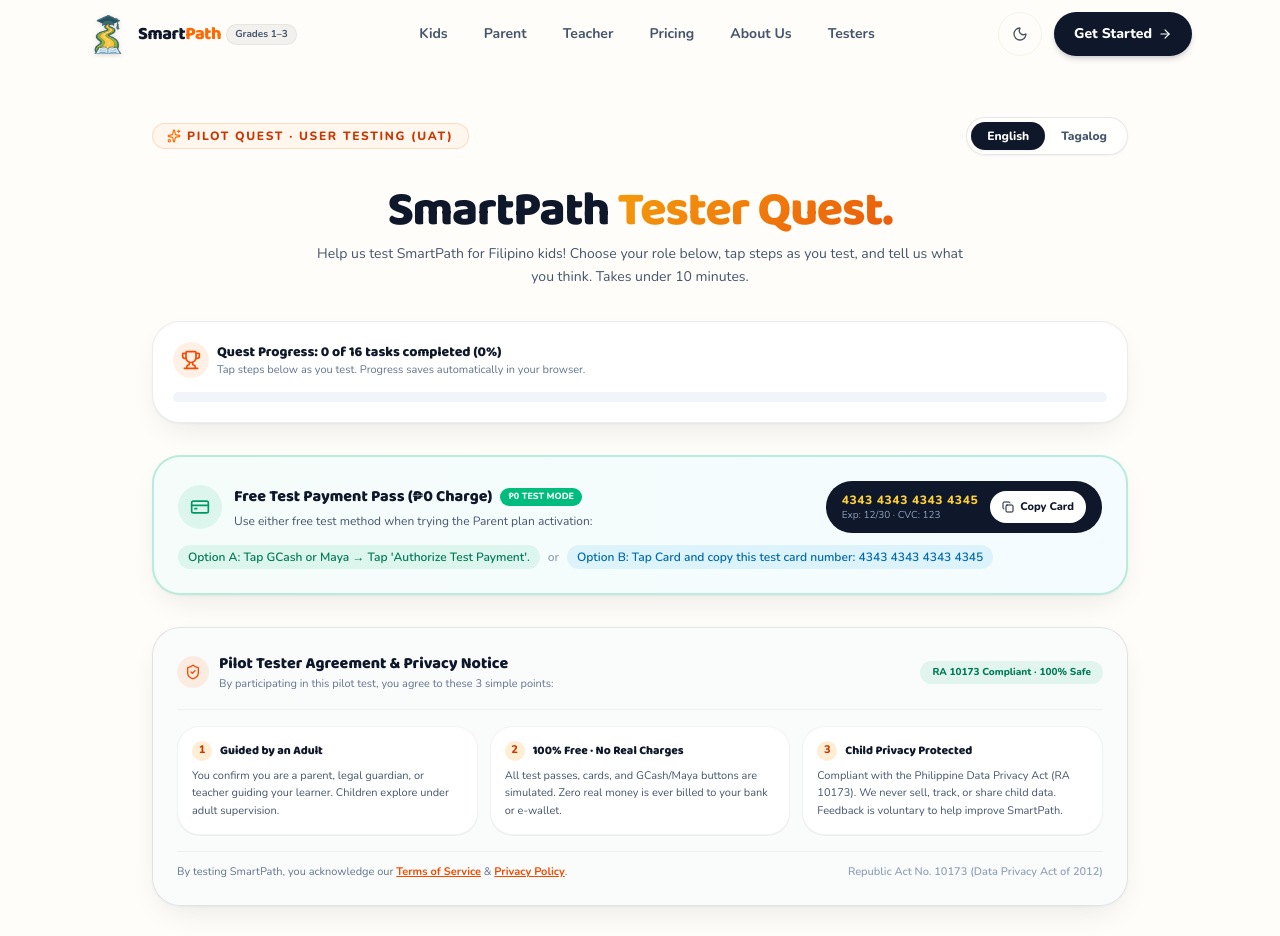
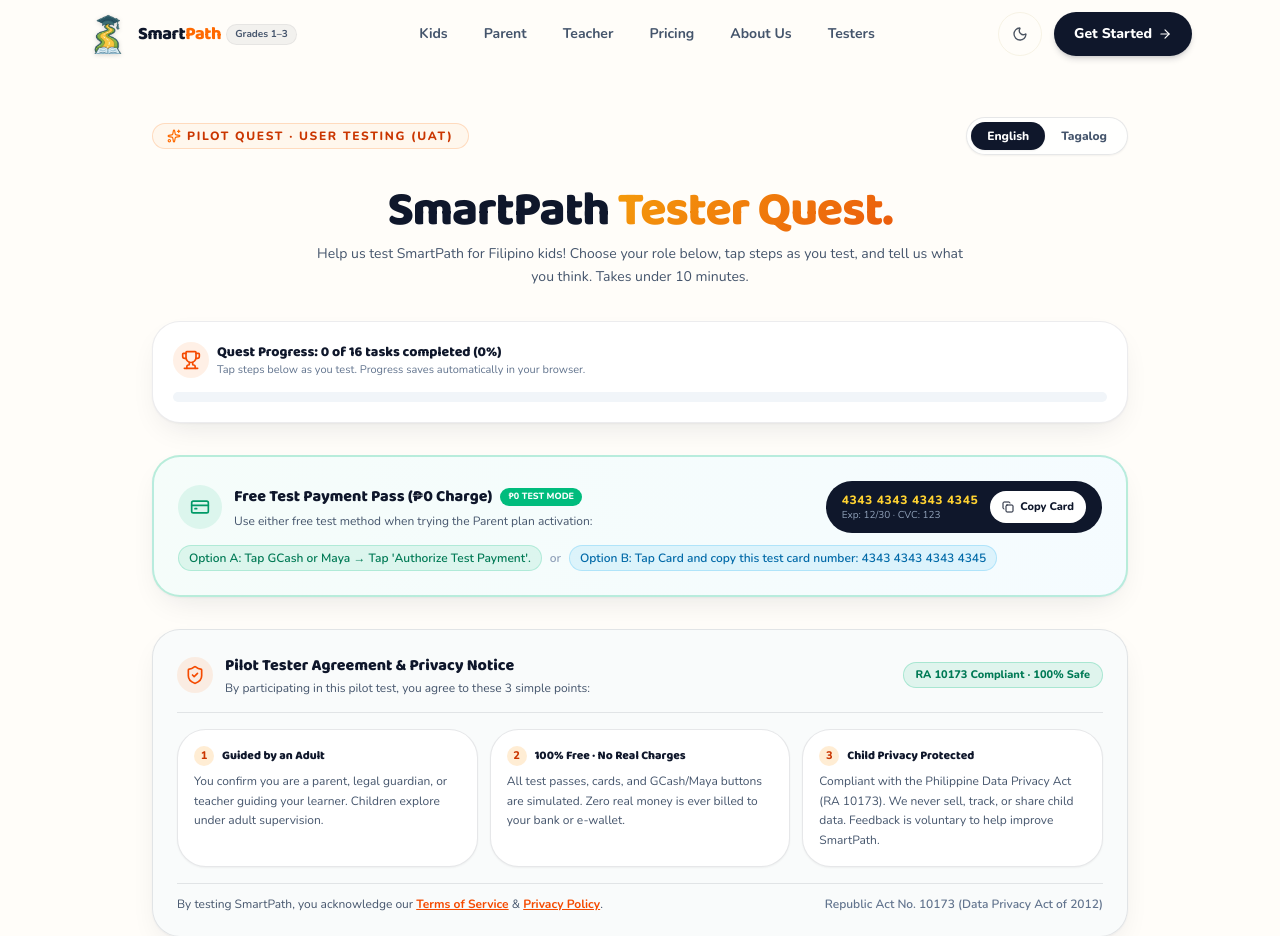
Before and after one commit to smartpathtutordev/smartpathtutorwebsite, a Next.js app: page /testers in a window 1280 px wide. Shown: the top 936 px of the page. Built offline with nearby package versions, Linux system fonts and the light colour scheme.

Commit message:
fix(theme): fix dark mode contrast and styling across tester agreement, about, legal, and bento

```diff
--- a/src/app/about/page.tsx
+++ b/src/app/about/page.tsx
@@ -332,7 +332,7 @@ export default function AboutPage() {
 
                       {/* What happens at school / home */}
                       <div className="mt-4">
-                        <span className="text-[11px] font-bold text-slate-500 uppercase tracking-wider block">
+                        <span className="text-[11px] font-bold text-slate-500 dark:text-slate-400 uppercase tracking-wider block">
                           At School &amp; Homework:
                         </span>
                         <p className="mt-1 text-xs leading-relaxed text-slate-700 dark:text-slate-200">
--- a/src/components/site/bento-features.tsx
+++ b/src/components/site/bento-features.tsx
@@ -80,7 +80,7 @@ export function BentoFeatures() {
                     <span className="grid h-7 w-7 place-items-center rounded-full bg-orange-100 text-orange-700 font-bold text-xs">M</span>
                     <div>
                       <p className="font-bold text-slate-900 dark:text-white text-xs">Maya · Grade 2</p>
-                      <p className="text-[10px] text-slate-500">Today&apos;s Path: 3/4 Quests Done</p>
+                      <p className="text-[10px] text-slate-500 dark:text-slate-400">Today&apos;s Path: 3/4 Quests Done</p>
                     </div>
                   </div>
                   <span className="text-emerald-600 font-bold flex items-center gap-1 text-xs">
@@ -92,7 +92,7 @@ export function BentoFeatures() {
                     <span className="grid h-7 w-7 place-items-center rounded-full bg-blue-100 text-blue-700 font-bold text-xs">L</span>
                     <div>
                       <p className="font-bold text-slate-900 dark:text-white text-xs">Lucas · Grade 1</p>
-                      <p className="text-[10px] text-slate-500">Reading Booster: Phonics Blends</p>
+                      <p className="text-[10px] text-slate-500 dark:text-slate-400">Reading Booster: Phonics Blends</p>
                     </div>
                   </div>
                   <span className="text-blue-600 font-bold flex items-center gap-1 text-xs">
--- a/src/components/site/testers-guide.tsx
+++ b/src/components/site/testers-guide.tsx
@@ -580,7 +580,7 @@ export function TestersGuide() {
       </div>
 
       {/* Free Test Payment Pass (Prominent, zero real money) */}
-      <section className="card-premium border-2 border-emerald-500/25 bg-gradient-to-r from-emerald-500/[0.04] to-sky-500/[0.04] p-5 sm:p-6">
+      <section className="card-premium border-2 border-emerald-500/25 bg-gradient-to-r from-emerald-500/[0.04] to-sky-500/[0.04] p-5 sm:p-6 dark:bg-slate-900">
         <div className="flex flex-col gap-4 sm:flex-row sm:items-center sm:justify-between">
           <div className="flex items-start gap-3">
             <span className="grid h-11 w-11 shrink-0 place-items-center rounded-2xl bg-emerald-500/10 text-emerald-600 dark:bg-emerald-500/20 dark:text-emerald-300">
@@ -602,7 +602,7 @@ export function TestersGuide() {
           </div>
 
           {/* Copyable Card Box */}
-          <div className="flex items-center gap-3 rounded-2xl bg-slate-900 px-4 py-2.5 text-white dark:bg-slate-800">
+          <div className="flex items-center gap-3 rounded-2xl bg-slate-900 px-4 py-2.5 text-white dark:border dark:border-white/10 dark:bg-slate-800">
             <div>
               <p className="font-mono text-xs font-extrabold tracking-wider text-amber-300">
                 {TEST_CARD}
@@ -612,7 +612,7 @@ export function TestersGuide() {
             <button
               type="button"
               onClick={copyCard}
-              className="inline-flex h-8 items-center gap-1.5 rounded-full bg-white px-3 text-[11px] font-extrabold text-slate-900 transition hover:bg-amber-100"
+              className="inline-flex h-8 items-center gap-1.5 rounded-full bg-white px-3 text-[11px] font-extrabold text-slate-900 transition hover:bg-amber-100 dark:bg-slate-100 dark:text-slate-900 dark:hover:bg-white"
             >
               {copiedCard ? (
                 <>
@@ -630,33 +630,33 @@ export function TestersGuide() {
         </div>
 
         <div className="mt-3 flex flex-wrap items-center gap-2 text-xs font-semibold text-slate-600 dark:text-slate-300">
-          <span className="rounded-lg bg-emerald-500/10 px-2.5 py-1 text-emerald-700 dark:text-emerald-300">
+          <span className="rounded-lg border border-emerald-500/20 bg-emerald-500/10 px-2.5 py-1 text-emerald-700 dark:border-emerald-500/30 dark:bg-emerald-500/15 dark:text-emerald-300">
             {t.gcashOpt}
           </span>
-          <span className="text-slate-400">or</span>
-          <span className="rounded-lg bg-sky-500/10 px-2.5 py-1 text-sky-700 dark:text-sky-300">
+          <span className="text-slate-400 dark:text-slate-500">or</span>
+          <span className="rounded-lg border border-sky-500/20 bg-sky-500/10 px-2.5 py-1 text-sky-700 dark:border-sky-500/30 dark:bg-sky-500/15 dark:text-sky-300">
             {t.cardOpt} {TEST_CARD}
           </span>
         </div>
       </section>
 
       {/* Pilot Tester Agreement & Privacy Notice */}
-      <section className="card-premium border border-slate-900/10 bg-slate-50/70 p-5 sm:p-6 dark:border-white/10 dark:bg-slate-850">
-        <div className="flex flex-col gap-2 sm:flex-row sm:items-center sm:justify-between border-b border-slate-900/5 pb-4 dark:border-white/10">
-          <div className="flex items-center gap-2.5">
-            <span className="grid h-8 w-8 place-items-center rounded-xl bg-orange-500/10 text-orange-600 dark:bg-orange-400/15 dark:text-orange-300">
-              <ShieldCheck className="h-4 w-4" />
+      <section className="card-premium border border-slate-900/10 bg-slate-50/80 p-5 sm:p-6 dark:border-white/10 dark:bg-slate-900">
+        <div className="flex flex-col gap-2 sm:flex-row sm:items-center sm:justify-between border-b border-slate-900/10 pb-4 dark:border-white/10">
+          <div className="flex items-center gap-3">
+            <span className="grid h-9 w-9 shrink-0 place-items-center rounded-xl bg-orange-500/10 text-orange-600 dark:bg-orange-400/20 dark:text-orange-300">
+              <ShieldCheck className="h-5 w-5" />
             </span>
             <div>
               <h3 className="font-heading text-sm sm:text-base font-extrabold text-slate-900 dark:text-white">
                 {t.agreementTitle}
               </h3>
-              <p className="text-[11px] text-slate-500 dark:text-slate-400">
+              <p className="mt-0.5 text-xs text-slate-600 dark:text-slate-300">
                 {t.agreementSubtitle}
               </p>
             </div>
           </div>
-          <span className="inline-block self-start sm:self-auto rounded-full bg-emerald-500/10 px-3 py-1 text-[10px] font-extrabold text-emerald-700 dark:bg-emerald-500/15 dark:text-emerald-300">
+          <span className="inline-block self-start sm:self-auto rounded-full border border-emerald-500/25 bg-emerald-500/10 px-3 py-1 text-[11px] font-extrabold text-emerald-700 dark:border-emerald-400/30 dark:bg-emerald-500/20 dark:text-emerald-300">
             {t.agreementBadge}
           </span>
         </div>
@@ -665,36 +665,36 @@ export function TestersGuide() {
           {t.agreements.map((item) => (
             <div
               key={item.num}
-              className="rounded-xl border border-slate-900/5 bg-white p-3.5 shadow-2xs dark:border-white/5 dark:bg-slate-800"
+              className="rounded-2xl border border-slate-900/10 bg-white p-4 shadow-xs dark:border-white/10 dark:bg-slate-800"
             >
               <div className="flex items-center gap-2">
-                <span className="grid h-5 w-5 place-items-center rounded-full bg-orange-100 text-[11px] font-black text-orange-700 dark:bg-orange-500/20 dark:text-orange-300">
+                <span className="grid h-5 w-5 shrink-0 place-items-center rounded-full bg-orange-100 text-[11px] font-black text-orange-700 dark:bg-orange-500/20 dark:text-orange-300">
                   {item.num}
                 </span>
                 <h4 className="font-heading text-xs font-extrabold text-slate-900 dark:text-white">
                   {item.title}
                 </h4>
               </div>
-              <p className="mt-1.5 text-[11px] leading-relaxed text-slate-600 dark:text-slate-300">
+              <p className="mt-1.5 text-xs leading-relaxed text-slate-600 dark:text-slate-300">
                 {item.desc}
               </p>
             </div>
           ))}
         </div>
 
-        <div className="mt-4 flex flex-wrap items-center justify-between gap-2 border-t border-slate-900/5 pt-3 text-[11px] text-slate-500 dark:border-white/10 dark:text-slate-400">
+        <div className="mt-4 flex flex-col gap-2 sm:flex-row sm:items-center sm:justify-between border-t border-slate-900/10 pt-3 text-xs text-slate-600 dark:border-white/10 dark:text-slate-300">
           <span>
             {t.agreementFooter}{" "}
-            <Link href="/terms" className="font-bold text-orange-600 underline hover:text-orange-700 dark:text-orange-400">
+            <Link href="/terms" className="font-bold text-orange-600 underline hover:text-orange-700 dark:text-orange-400 dark:hover:text-orange-300">
               {t.termsLink}
             </Link>{" "}
             &amp;{" "}
-            <Link href="/privacy" className="font-bold text-orange-600 underline hover:text-orange-700 dark:text-orange-400">
+            <Link href="/privacy" className="font-bold text-orange-600 underline hover:text-orange-700 dark:text-orange-400 dark:hover:text-orange-300">
               {t.privacyLink}
             </Link>
             .
           </span>
-          <span className="font-semibold text-slate-400">
+          <span className="font-semibold text-slate-500 dark:text-slate-400">
             Republic Act No. 10173 (Data Privacy Act of 2012)
           </span>
         </div>
@@ -892,15 +892,15 @@ export function TestersGuide() {
             return (
               <div
                 key={p.title}
-                className="rounded-2xl border border-slate-900/10 bg-white p-4.5 text-center sm:text-left dark:border-white/10 dark:bg-slate-900"
+                className="rounded-2xl border border-slate-900/10 bg-white p-4.5 text-center sm:text-left dark:border-white/10 dark:bg-slate-800"
               >
-                <span className="grid h-10 w-10 place-items-center rounded-xl bg-orange-500/10 text-orange-600 dark:bg-orange-400/15 dark:text-orange-300 mx-auto sm:mx-0">
+                <span className="grid h-10 w-10 place-items-center rounded-xl bg-orange-500/10 text-orange-600 dark:bg-orange-400/20 dark:text-orange-300 mx-auto sm:mx-0">
                   <Icon className="h-5 w-5" />
                 </span>
                 <h3 className="mt-3 font-heading text-sm font-extrabold text-slate-900 dark:text-white">
                   {p.title}
                 </h3>
-                <p className="mt-1 text-xs leading-relaxed text-slate-600 dark:text-slate-400">
+                <p className="mt-1 text-xs leading-relaxed text-slate-600 dark:text-slate-300">
                   {p.desc}
                 </p>
               </div>
```
Also changed, not shown: src/components/site/legal-page.tsx (+14 -6 lines).
